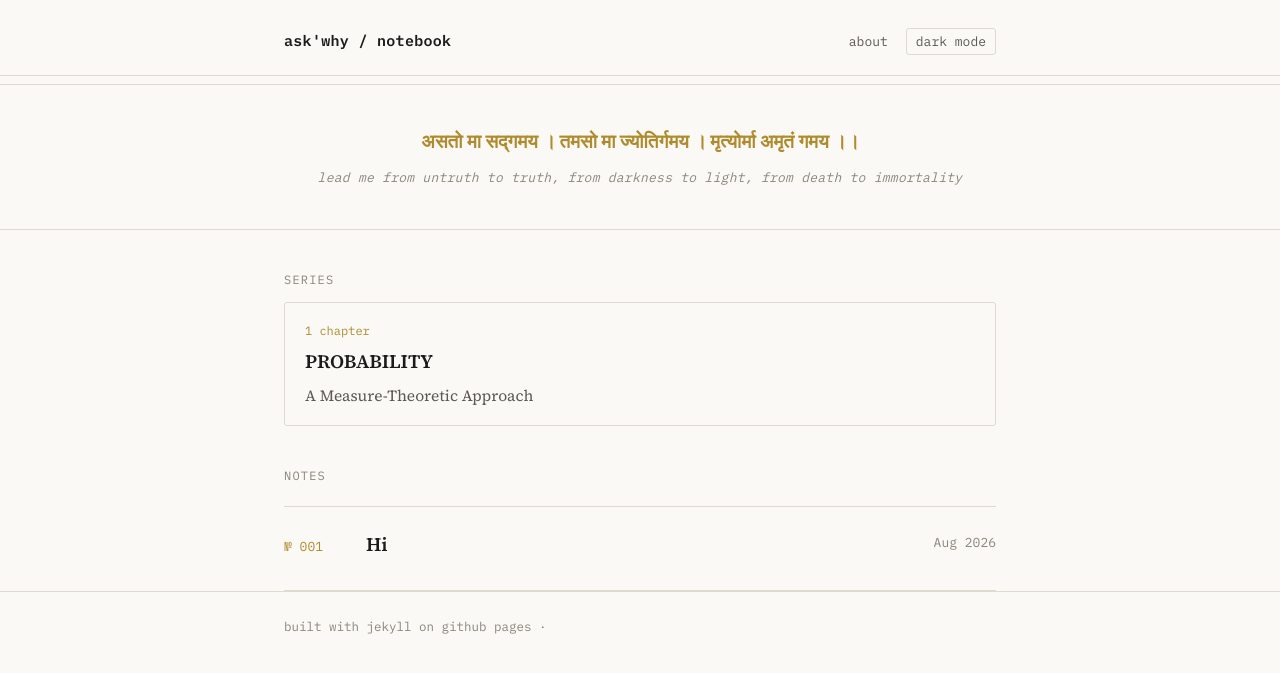
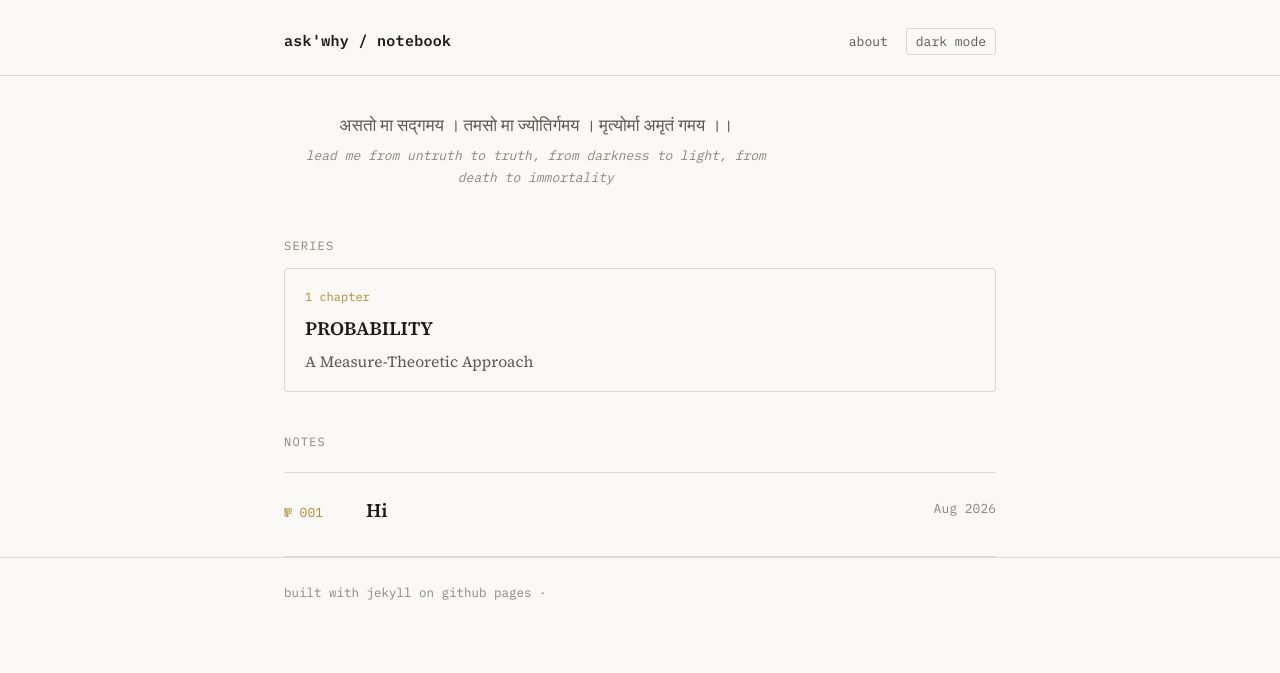
Before and after one commit to adarsh-s-kamatagi/adarsh-s-kamatagi.github.io, a Jekyll site: the page built from index.md, in a window 1280 px wide. Shown: the top 673 px of the page. Built offline with Jekyll 4.4.1, drawn with Linux system fonts in a browser that asks for light colours; nearby versions of some CDN libraries.

Commit message:
Refactor intro section with updated styles and content
Updated the introductory section with new styles and text.

```diff
--- a/index.md
+++ b/index.md
@@ -2,11 +2,11 @@
 layout: default
 permalink: /
 ---
-<div style="width: 100vw; position: relative; left: 50%; right: 50%; margin-left: -50vw; margin-right: -50vw; text-align: center; padding: 40px 20px; border-top: 1px solid var(--rule); border-bottom: 1px solid var(--rule); margin-bottom: 8px; margin-top: 0;">
-  <p style="margin: 0 0 10px; font-size: 19px; line-height: 1.7; font-family: var(--font-serif); font-weight: 600; color: var(--gold);">
+<div class="intro" style="text-align: center; padding: 28px 0 8px;">
+  <p style="margin: 0 0 6px; font-size: 17px; line-height: 1.6; color: var(--ink-soft);">
     असतो मा सद्गमय । तमसो मा ज्योतिर्गमय । मृत्योर्मा अमृतं गमय ।।
   </p>
-  <p style="margin: 0; font-size: 13px; font-family: var(--font-mono); color: var(--ink-faint); font-style: italic; letter-spacing: 0.02em;">
+  <p style="margin: 0; font-size: 13px; font-family: var(--font-mono); color: var(--ink-faint); font-style: italic;">
     lead me from untruth to truth, from darkness to light, from death to immortality
   </p>
 </div>
```
